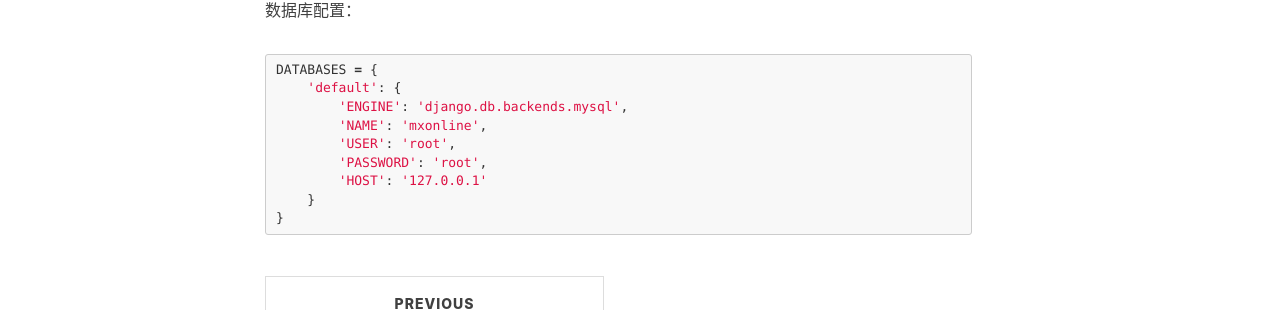
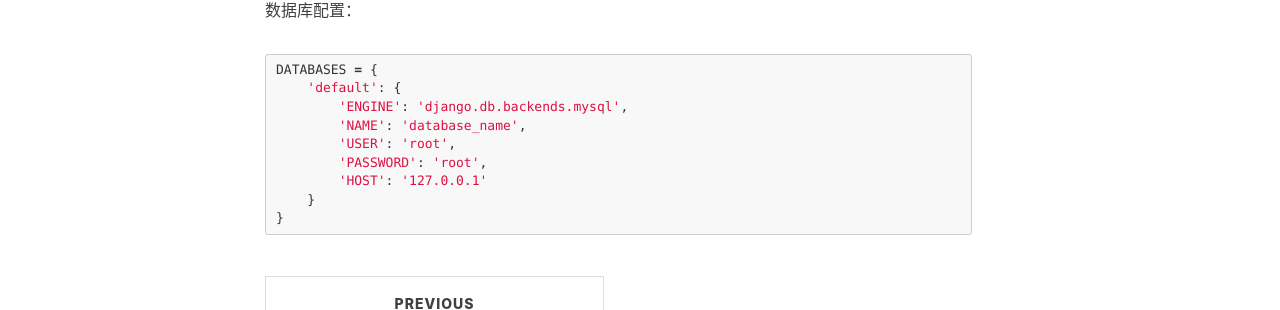
Before and after one commit to ccflyme/ccflyme.github.io, a Jekyll site: the page built from _posts/2017-07-12-Use-Django_Website.markdown, in a window 1280 px wide. Shown: the part 743-1053 px from the top of the page. Built offline with Jekyll 4.4.1, drawn with Linux system fonts in a browser that asks for light colours; nearby versions of some CDN libraries; comment, search, counter and statistics services are not loaded.

Commit message:
Update 2017-07-12-Use-Django_Website.markdown

```diff
--- a/_posts/2017-07-12-Use-Django_Website.markdown
+++ b/_posts/2017-07-12-Use-Django_Website.markdown
@@ -22,7 +22,7 @@ tags:
 DATABASES = {
     'default': {
         'ENGINE': 'django.db.backends.mysql',
-        'NAME': 'mxonline',
+        'NAME': 'database_name',
         'USER': 'root',
         'PASSWORD': 'root',
         'HOST': '127.0.0.1'
```
